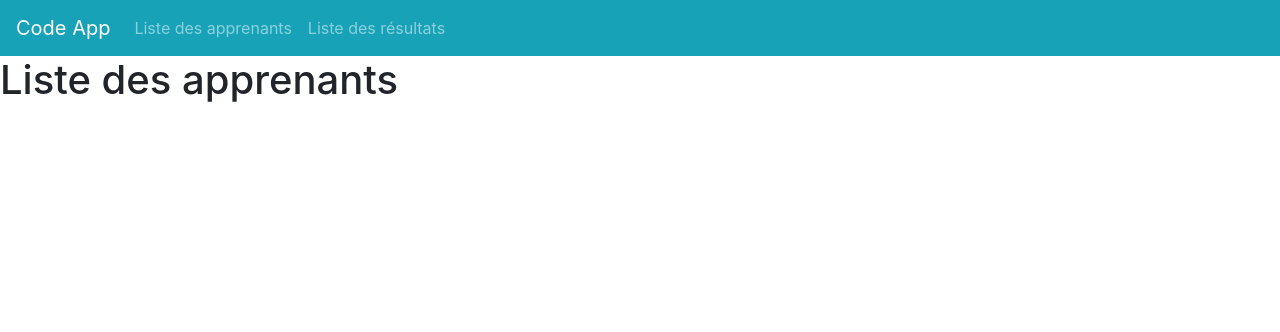
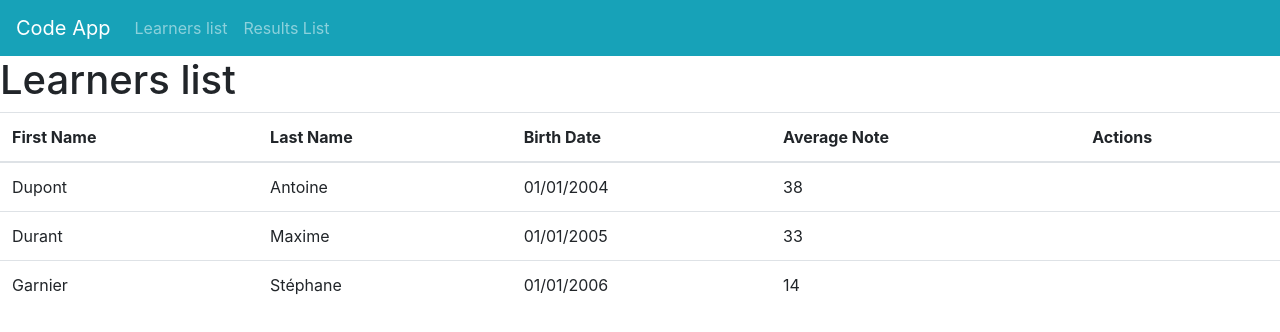
Before and after one commit to YoannYWD/code-app, a Vue app: page /learners-list in a window 1280 px wide. Shown: the top 332 px of the page. Built offline with nearby package versions, Linux system fonts and the light colour scheme.

Commit message:
feat: use vuex and get learners list table

```diff
--- a/src/global-components/Navbar.vue
+++ b/src/global-components/Navbar.vue
@@ -5,8 +5,8 @@
     <b-navbar-toggle target="nav-collapse"></b-navbar-toggle>
     <b-collapse id="nav-collapse" is-nav>
       <b-navbar-nav>
-        <b-nav-item :to="{ name : 'learners-list' }">Liste des apprenants</b-nav-item>
-        <b-nav-item :to="{ name : 'results-list' }">Liste des résultats</b-nav-item>
+        <b-nav-item :to="{ name : 'learners-list' }">Learners list</b-nav-item>
+        <b-nav-item :to="{ name : 'results-list' }">Results List</b-nav-item>
       </b-navbar-nav>
     </b-collapse>
   </b-navbar>
--- a/src/main.js
+++ b/src/main.js
@@ -1,11 +1,13 @@
 import Vue          from 'vue';
 import App          from './App.vue';
 import router       from './router';
+import Vuex         from 'vuex';
 import BootstrapVue from 'bootstrap-vue';
+
+Vue.use(Vuex);
 
 import 'bootstrap/dist/css/bootstrap.css';
 import 'bootstrap-vue/dist/bootstrap-vue.css';
-
 Vue.use(BootstrapVue);
 
 new Vue({
--- /dev/null
+++ b/src/stores/learners/_getters.js
@@ -0,0 +1,16 @@
+const getters = {
+  learnersWithAverageNote : state => {
+    for (const learner of state.learnersWithNotes) {
+      let notes = [];
+      for (const note of learner.notes) {
+        notes.push(note.value);
+      }
+      const sum           = notes.reduce((a, b) => a + b, 0);
+      const averageNote   = (sum / notes.length) || 0;
+      learner.averageNote = averageNote;
+    }
+    return state.learnersWithNotes;
+  }
+};
+
+export default getters;
--- /dev/null
+++ b/src/stores/learners/_mutations.js
@@ -0,0 +1,12 @@
+const mutations = {
+  ADD_LEARNER: (state, lastName, firstName, birthDate, notes = []) => {
+    state.learnersWithNotes.push({
+      lastName,
+      firstName,
+      birthDate,
+      notes
+    });
+  }
+}
+
+export default mutations;
--- /dev/null
+++ b/src/stores/learners/_state.js
@@ -0,0 +1,66 @@
+const state = {
+  learnersWithNotes: [
+    {
+      "id" : 1,
+      "lastName" : "Antoine",
+      "firstName" : "Dupont",
+      "birthDate" : "01/01/2004",
+      "notes" : [
+        {
+          "value" : 40,
+          "inputDate" : "01/02/2024"
+        },
+        {
+          "value" : 38,
+          "inputDate" : "02/02/2024"
+        },
+        {
+          "value" : 36,
+          "inputDate" : "03/02/2024"
+        }
+      ]
+    },
+    {
+      "id" : 2,
+      "lastName" : "Maxime",
+      "firstName" : "Durant",
+      "birthDate" : "01/01/2005",
+      "notes" : [
+        {
+          "value" : 35,
+          "inputDate" : "28/01/2024"
+        },
+        {
+          "value" : 33,
+          "inputDate" : "29/01/2024"
+        },
+        {
+          "value" : 31,
+          "inputDate" : "30/01/2024"
+        }
+      ]
+    },
+    {
+      "id" : 3,
+      "lastName" : "Stéphane",
+      "firstName" : "Garnier",
+      "birthDate" : "01/01/2006",
+      "notes" : [
+        {
+          "value" : 10,
+          "inputDate" : "10/01/2024"
+        },
+        {
+          "value" : 18,
+          "inputDate" : "11/01/2024"
+        },
+        {
+          "value" : 14,
+          "inputDate" : "12/01/2024"
+        }
+      ]
+    }
+  ]
+}
+
+export default state;
--- /dev/null
+++ b/src/stores/learners/learners.js
@@ -0,0 +1,14 @@
+import { Store } from 'vuex';
+import state     from './_state.js';
+import mutations from './_mutations.js';
+import getters   from './_getters.js';
+
+let store = new Store({
+  state,
+  mutations,
+  getters,
+  actions : {},
+  strict : true
+});
+
+export default store;
--- a/src/views/learners-list/LearnersList.vue
+++ b/src/views/learners-list/LearnersList.vue
@@ -1,10 +1,25 @@
 <template>
 <div>
-  <h1>Liste des apprenants</h1>
+  <h1>Learners list</h1>
+  <b-table :items="learnersWithAverageNote" :fields="tableFields"></b-table>
 </div>
 </template>
 
-<script setup>
+<script>
+import store          from '../../stores/learners/learners.js';
+import { mapGetters } from 'vuex';
+
+export default {
+  store,
+  data () {
+    return {
+      tableFields : ['firstName', 'lastName', 'birthDate', 'averageNote', 'actions']
+    };
+  },
+  computed : {
+    ...mapGetters(['learnersWithAverageNote']),
+  }
+};
 </script>
 
 <style scoped>
```
